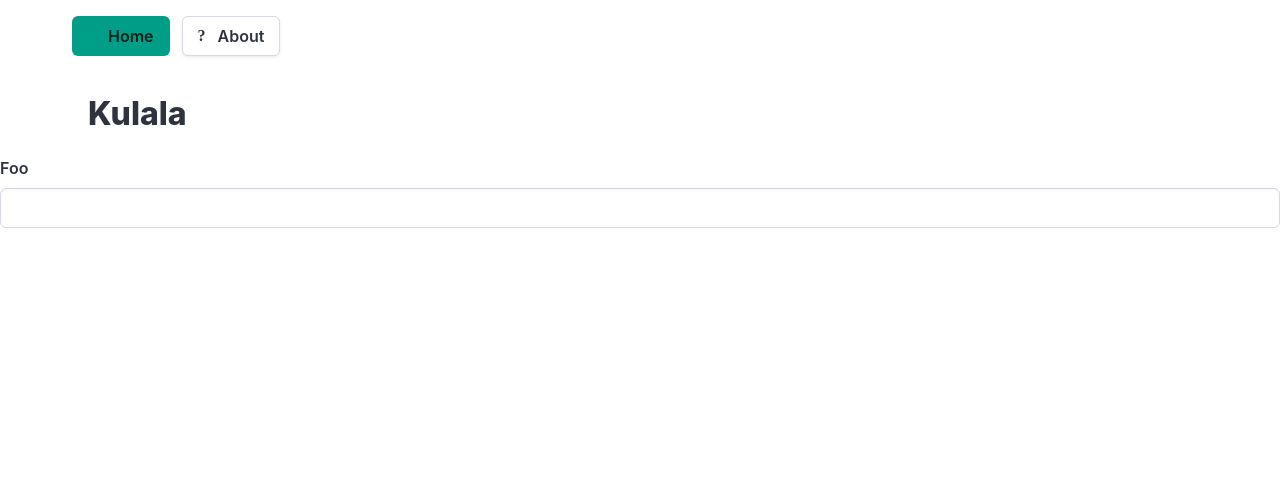
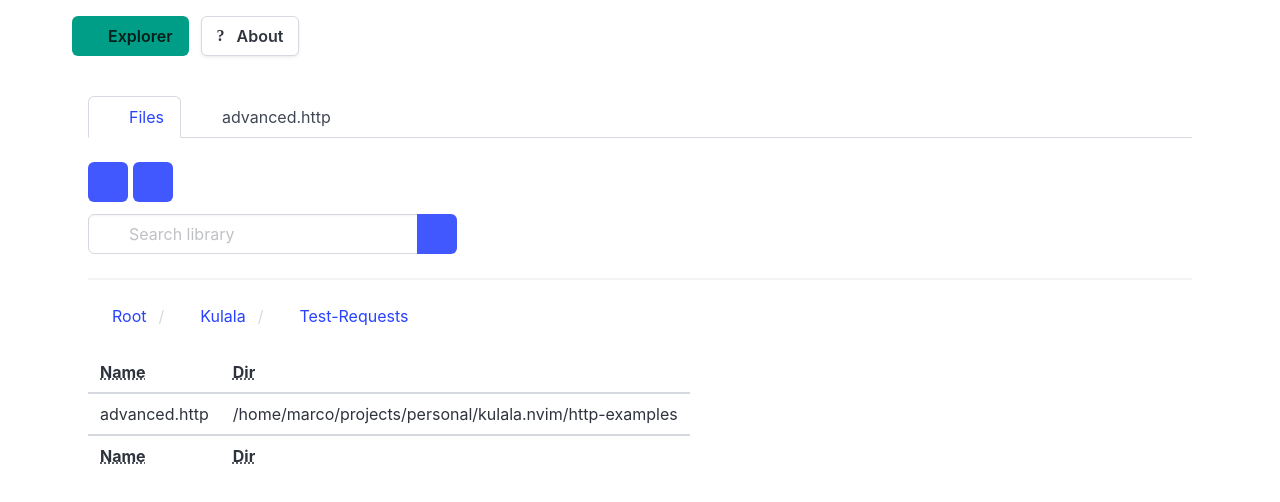
Before and after one commit to mistweaverco/kulala, a Svelte app: page / in a window 1280 px wide. Shown: the top 502 px of the page. Built offline with nearby package versions, Linux system fonts and the light colour scheme.

Commit message:
feat(ui): wip

```diff
--- a/package.json
+++ b/package.json
@@ -43,7 +43,7 @@
     "@electron-toolkit/eslint-config-prettier": "^2.0.0",
     "@electron-toolkit/eslint-config-ts": "^2.0.0",
     "@electron-toolkit/tsconfig": "^1.0.1",
-    "@fortawesome/fontawesome-free": "6.6.0",
+    "@fortawesome/fontawesome-free": "6.7.2",
     "@mistweaverco/electron-notarize-async": "0.0.4",
     "@sveltejs/adapter-node": "5.2.9",
     "@sveltejs/vite-plugin-svelte": "3.1.2",
--- a/src/renderer/src/App.svelte
+++ b/src/renderer/src/App.svelte
@@ -1,6 +1,6 @@
 <script lang="ts">
   import Navigation from './Navigation.svelte'
-  import HomeView from './views/home.svelte'
+  import ExplorerView from './views/explorer.svelte'
   import AboutView from './views/about.svelte'
   import { useActiveView } from './stores'
   const activeView = useActiveView()
@@ -8,8 +8,8 @@
 
 <Navigation />
 
-{#if $activeView === 'home'}
-  <HomeView />
+{#if $activeView === 'explorer'}
+  <ExplorerView />
 {:else if $activeView === 'about'}
   <AboutView />
 {/if}
--- a/src/renderer/src/Navigation.svelte
+++ b/src/renderer/src/Navigation.svelte
@@ -18,14 +18,14 @@
         <div class="navbar-item">
           <div class="buttons">
             <button
-              class="button {$activeView === 'home' ? 'is-active is-primary' : 'is-secondary'}"
-              data-action="home"
+              class="button {$activeView === 'explorer' ? 'is-active is-primary' : 'is-secondary'}"
+              data-action="explorer"
               on:click={handleTopButtonsClick}
             >
               <span class="icon">
-                <i class="fa-solid fa-right-to-bracket"></i>
+                <i class="fa fa-bolt"></i>
               </span>
-              <strong>Home</strong>
+              <strong>Explorer</strong>
             </button>
             <button
               class="button is-secondary {$activeView === 'about'
--- a/src/renderer/src/stores.ts
+++ b/src/renderer/src/stores.ts
@@ -1,4 +1,4 @@
 import type { Writable } from 'svelte/store'
 import { useWritable } from './UseSharedStore'
 
-export const useActiveView = (): Writable<string> => useWritable('activeView', 'home')
+export const useActiveView = (): Writable<string> => useWritable('activeView', 'explorer')
--- /dev/null
+++ b/src/renderer/src/views/explorer.svelte
@@ -0,0 +1,194 @@
+<script lang="ts">
+  import { onMount } from 'svelte'
+  const files = [
+    { name: 'advanced.http', dir: '/home/marco/projects/personal/kulala.nvim/http-examples' }
+  ]
+  let tabsList: HTMLUListElement
+  let tabSelectedIndex = 0
+  const tabs = [
+    { name: 'Files', dir: null },
+    { name: 'advanced.http', dir: '/home/marco/projects/personal/kulala.nvim/http-examples' }
+  ]
+  const fillTabs = (): void => {
+    tabs.forEach((t, i) => {
+      const li = document.createElement('li')
+      const anchor = document.createElement('a')
+      li.classList.add(i === 0 ? 'is-active' : undefined)
+      const leftIcon = document.createElement('span')
+      leftIcon.classList.add('icon', 'is-small')
+      leftIcon.innerHTML = `<i class="${i === 0 ? 'fas fa-folder' : 'fas fa-paper-plane'}" aria-hidden="true"></i>`
+      anchor.appendChild(leftIcon)
+      const nameField = document.createElement('span')
+      nameField.textContent = t.name
+      anchor.addEventListener('click', () => {
+        tabsList.querySelectorAll('li').forEach((l) => l.classList.remove('is-active'))
+        li.classList.add('is-active')
+        tabSelectedIndex = i
+      })
+      anchor.appendChild(nameField)
+      li.appendChild(anchor)
+      if (i !== 0) {
+        const closeIcon = document.createElement('span')
+        closeIcon.title = 'Close tab'
+        closeIcon.classList.add('icon', 'is-small', 'is-closer')
+        closeIcon.innerHTML = '<i class="fas fa-times"></i>'
+        closeIcon.addEventListener('click', (evt) => {
+          evt.preventDefault()
+          tabsList.removeChild(li)
+        })
+        anchor.appendChild(closeIcon)
+      }
+      tabsList.appendChild(li)
+    })
+  }
+  onMount(() => {
+    fillTabs()
+  })
+</script>
+
+<div class="container p-5">
+  <div class="tabs is-boxed">
+    <ul bind:this={tabsList}></ul>
+  </div>
+
+  <div class={tabSelectedIndex !== 0 ? '' : 'is-hidden'}>
+    <table>
+      <tbody>
+        <tr>
+          <td>
+            <div class="field">
+              <div class="control">
+                <div class="select">
+                  <select>
+                    <option>GET</option>
+                    <option>POST</option>
+                    <option>PUT</option>
+                    <option>DELETE</option>
+                    <option>OPTIONS</option>
+                    <option>HEAD</option>
+                    <option>TRACE</option>
+                    <option>CONNECT</option>
+                  </select>
+                </div>
+              </div>
+            </div>
+          </td>
+          <td>
+            <div class="field">
+              <div class="control">
+                <div class="field has-addons">
+                  <div class="control">
+                    <input placeholder="https://httpbin.org/get" class="input" type="url" value="https://httpbin.org/post" />
+                  </div>
+                  <div class="control">
+                    <button class="button is-link">
+                      <span class="icon">
+                        <i class="fa fa-paper-plane"></i>
+                      </span>
+                    </button>
+                  </div>
+                </div>
+              </div>
+            </div>
+          </td>
+        </tr>
+      </tbody>
+    </table>
+    <div class="field mt-5">
+      <div class="control">
+        <textarea class="textarea" placeholder="Request body"></textarea>
+      </div>
+    </div>
+  </div>
+
+  <div class={tabSelectedIndex === 0 ? '' : 'is-hidden'}>
+    <div class="field">
+      <div class="control">
+        <button class="button is-link" title="Add collection">
+          <span class="icon">
+            <i class="fa fa-folder"></i>
+          </span>
+        </button>
+        <button class="button is-link" title="Add file(s) to collection">
+          <span class="icon">
+            <i class="fa fa-paper-plane"></i>
+          </span>
+        </button>
+      </div>
+    </div>
+
+    <div class="field">
+      <div class="control">
+        <div class="field has-addons">
+          <div class="control has-icons-left has-icons-right">
+            <input placeholder="Search library" class="input" type="text" />
+            <span class="icon is-small is-left">
+              <i class="fa fa-search"></i>
+            </span>
+          </div>
+          <div class="control">
+            <button class="button is-link">
+              <span class="icon">
+                <i class="fa fa-search"></i>
+              </span>
+            </button>
+          </div>
+        </div>
+      </div>
+    </div>
+
+    <hr />
+
+    <nav class="breadcrumb" aria-label="breadcrumbs">
+      <ul>
+        <li>
+          <a href="#">
+            <span class="icon is-small">
+              <i class="fas fa-home" aria-hidden="true"></i>
+            </span>
+            <span>Root</span>
+          </a>
+        </li>
+        <li>
+          <a href="#">
+            <span class="icon is-small">
+              <i class="fas fa-folder" aria-hidden="true"></i>
+            </span>
+            <span>Kulala</span>
+          </a>
+        </li>
+        <li>
+          <a href="#">
+            <span class="icon is-small">
+              <i class="fas fa-folder" aria-hidden="true"></i>
+            </span>
+            <span>Test-Requests</span>
+          </a>
+        </li>
+      </ul>
+    </nav>
+
+    <table class="table">
+      <thead>
+        <tr>
+          <th><abbr title="Filename">Name</abbr></th>
+          <th><abbr title="Directory">Dir</abbr></th>
+        </tr>
+      </thead>
+      <tfoot>
+        <tr>
+          <th><abbr title="Filename">Name</abbr></th>
+          <th><abbr title="Directory">Dir</abbr></th>
+        </tr>
+      </tfoot>
+      <tbody>
+        {#each files as file}
+          <tr>
+            <td>{file.name}</td>
+            <td>{file.dir}</td>
+          </tr>
+        {/each}
+      </tbody>
+    </table>
+  </div>
+</div>
--- a/src/renderer/src/views/home.svelte
+++ /dev/null
@@ -1,10 +0,0 @@
-<div class="container p-5">
-  <h1 class="title">Kulala</h1>
-</div>
-
-<div class="field">
-  <label class="label" for="foo">Foo</label>
-  <div class="control">
-    <input class="input" type="text" id="foo" name="foo" />
-  </div>
-</div>
```
Also changed, not shown: 1 other file (tests, documents, lock files or other folders).
